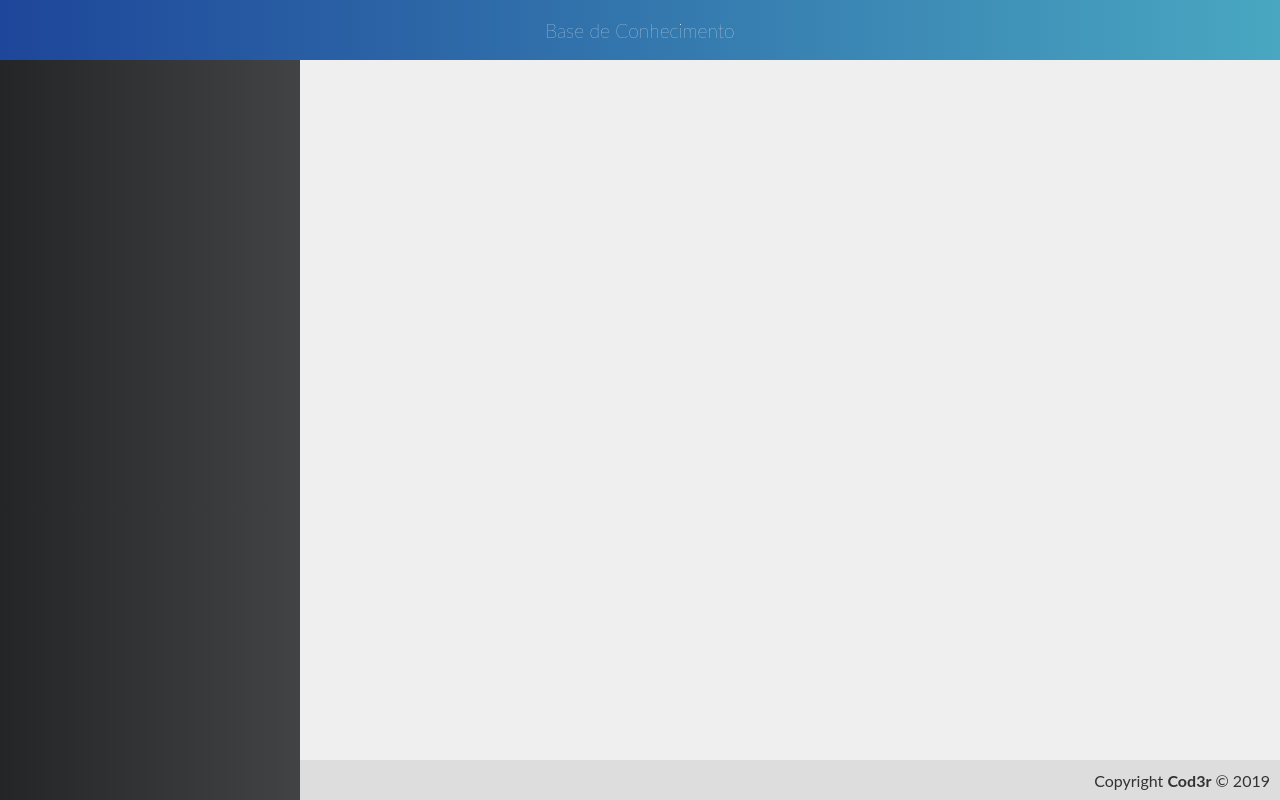
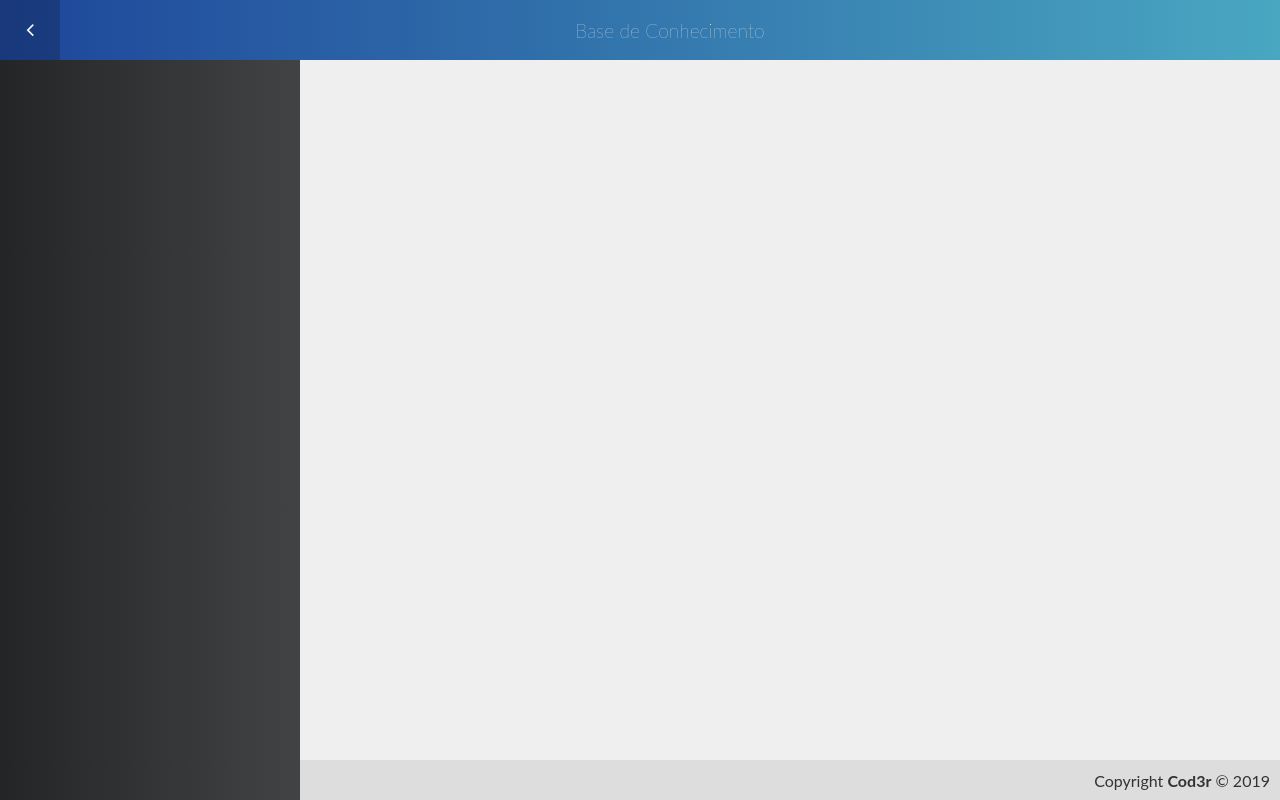
Before and after one commit to patriciafelixx/knowledge, a Vue app in the folder frontend/: page / in a window 1280 px wide. Built offline with nearby package versions, Linux system fonts and the light colour scheme.

Commit message:
Visibilidade do Menu (Toggle)

```diff
--- a/frontend/src/App.vue
+++ b/frontend/src/App.vue
@@ -1,6 +1,6 @@
 <template>
-  <div id="app">
-    <Header title="Base de Conhecimento" :hideToggle="true" />
+  <div id="app" :class="{ 'hide-menu' : !isMenuVisible }">
+    <Header title="Base de Conhecimento" :hideToggle="false" />
     <Menu />
     <Content />
     <Footer />
@@ -8,14 +8,16 @@
 </template>
 
 <script>
-import Header from './components/template/Header';
-import Menu from './components/template/Menu';
-import Content from './components/template/Content';
-import Footer from './components/template/Footer';
+import { mapState } from 'vuex';
+import Header from '@/components/template/Header';
+import Menu from '@/components/template/Menu';
+import Content from '@/components/template/Content';
+import Footer from '@/components/template/Footer';
 
 export default {
   name: 'App',
-  components: { Header, Menu, Content, Footer }
+  components: { Header, Menu, Content, Footer },
+  computed: mapState(['isMenuVisible'])
 }
 </script>
 
@@ -41,4 +43,11 @@ export default {
       "menu content"
       "menu footer";
   }
+
+  #app.hide-menu {
+    grid-template-areas:
+      "header header"
+      "content content"
+      "footer footer";
+  }
 </style>
--- a/frontend/src/components/template/Header.vue
+++ b/frontend/src/components/template/Header.vue
@@ -1,6 +1,6 @@
 <template>
     <header class="header">
-        <a class="toggle" @click="togleMenu" v-if="!hideToggle">
+        <a class="toggle" @click="toggleMenu" v-if="!hideToggle">
             <i class="fa fa-lg" :class="icon"></i>
         </a>
         <h1 class="title">
@@ -18,12 +18,12 @@ export default {
     },
     computed: {
         icon() {
-            return "fa-angle-left";
+            return this.$store.state.isMenuVisible ? "fa-angle-left" : "fa-angle-down";
         }
     },
     methods: {
         toggleMenu() {
-
+            this.$store.commit('toggleMenu');
         }
     }
 }
--- a/frontend/src/components/template/Menu.vue
+++ b/frontend/src/components/template/Menu.vue
@@ -1,10 +1,13 @@
 <template>
-  <aside class="menu"></aside>
+  <aside class="menu" v-show="isMenuVisible"></aside>
 </template>
 
 <script>
+import { mapState } from 'vuex';
+
 export default {
-    name: 'Menu'
+    name: 'Menu',
+    computed: mapState(['isMenuVisible'])
 }
 </script>
 
--- /dev/null
+++ b/frontend/src/config/store.js
@@ -0,0 +1,21 @@
+import Vue from 'vue';
+import Vuex from 'vuex';
+
+Vue.use(Vuex);
+
+export default new Vuex.Store({
+    state: {
+        isMenuVisible: true
+    },
+    mutations: {
+        toggleMenu(state, isVisible) {
+            if(isVisible === undefined) {
+                state.isMenuVisible = !state.isMenuVisible
+            } else {
+                state.isMenuVisible = isVisible
+            }
+            // eslint-disable-next-line no-console
+            console.log(`toggleMenu = ${state.isMenuVisible}`);
+        }
+    }
+})
--- a/frontend/src/main.js
+++ b/frontend/src/main.js
@@ -1,9 +1,11 @@
 import 'font-awesome/css/font-awesome.css';
 import Vue from 'vue';
 import App from './App.vue';
+import store from './config/store';
 
 Vue.config.productionTip = false;
 
 new Vue({
+  store,
   render: h => h(App),
 }).$mount('#app');
```
Also changed, not shown: frontend/package.json (+4 -3 lines), 1 other file (tests, documents, lock files or other folders).
